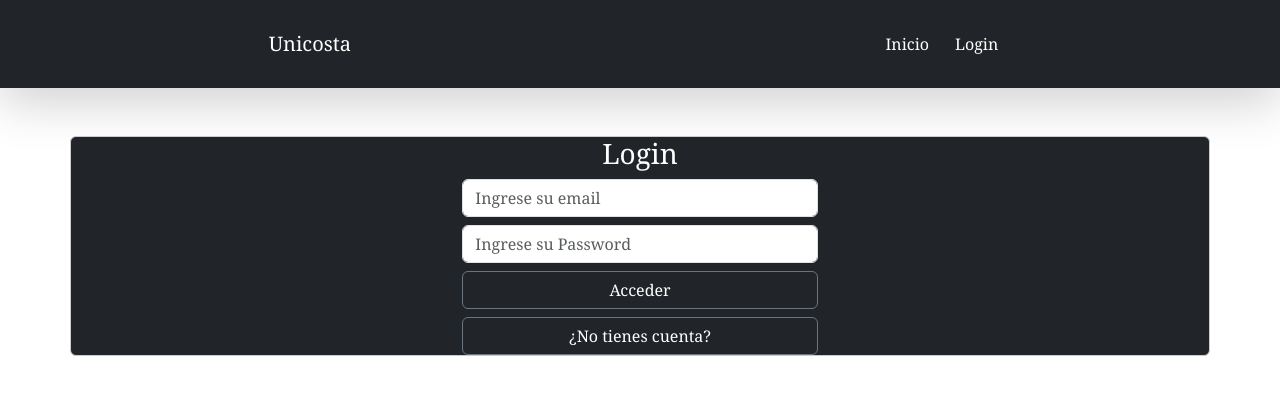
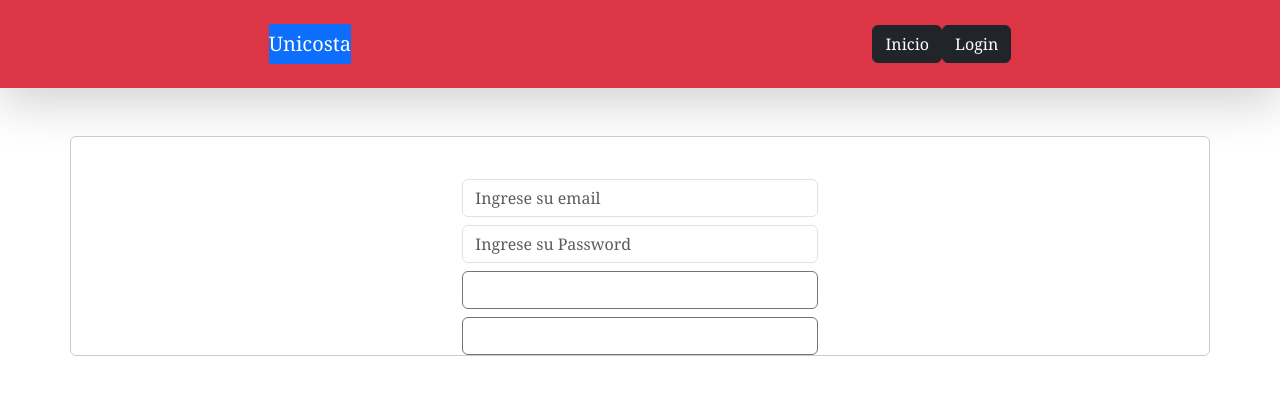
Before and after one commit to MYNISYE/centro_deportivo, a React (Vite) app: page /login in a window 1280 px wide. Shown: the top 394 px of the page. Built offline with nearby package versions, Linux system fonts and the light colour scheme; no server answers.

Commit message:
actualizacion

```diff
--- a/src/components/Login.jsx
+++ b/src/components/Login.jsx
@@ -91,7 +91,7 @@ const Login = () => {
 
 
     return (
-        <div class=' container-sm rounded card bg-dark '>
+        <div class=' container-sm rounded card bg-red '>
             <h3 className=' text-center text-white'>
                 {modoRegistro ? 'Registro de Usuarios' : 'Login'}
             </h3>
--- a/src/components/MisReservas.jsx
+++ b/src/components/MisReservas.jsx
@@ -50,7 +50,7 @@ const Reservas = () => {
             await db.collection(usuario).doc(elemento.id).delete();
             const listaFiltrada = lista.filter(elemento => elemento.id !== id)
             setLista(listaFiltrada)
-            window.location.reload();
+            navigate('/reservas')
             alert("La instalacion ahora se encuentra disponible");
         } catch (error) {
             console.error(error);
--- a/src/components/Navbar.jsx
+++ b/src/components/Navbar.jsx
@@ -7,8 +7,8 @@ const Navbar = (props) => {
   const navigate = useNavigate()
   const cerrarsesion = () => { auth.signOut().then(() => { navigate('/login') }) }
   return (
-    <div className='navbar navbar-expand-lg navbar-light bg-dark py-4 fixed shadow-lg p-3 mb-5'>
-      {props.firebaseUser !== null ? (<Link className='navbar-brand bg-dark text-bg-primary ' to="/">Unicosta - {props.firebaseUser.email} </Link>) : <Link className='navbar-brand bg-dark text-bg-primary' to="/">Unicosta </Link>}
+    <div className='navbar navbar-expand-lg navbar-light bg-danger py-4 fixed shadow-lg p-3 mb-5'>
+      {props.firebaseUser !== null ? (<Link className='navbar-brand text-bg-primary ' to="/">Unicosta - {props.firebaseUser.email} </Link>) : <Link className='navbar-brand text-bg-primary' to="/">Unicosta </Link>}
       <div className='d-flex'>
         <Link className='btn btn-dark' to="/">Inicio</Link>
 
--- a/src/firebase.js
+++ b/src/firebase.js
@@ -3,13 +3,13 @@ import 'firebase/firestore';
 import 'firebase/auth';
 
 const firebaseConfig = {
-  apiKey: "AIzaSyAU-VL8M6D4-Djx7mT13T8RKJFOLQE-BZo",
-  authDomain: "parcial-kiuvo.firebaseapp.com",
-  projectId: "parcial-kiuvo",
-  storageBucket: "parcial-kiuvo.appspot.com",
-  messagingSenderId: "1078681108137",
-  appId: "1:1078681108137:web:100dad9763e620ade9f3b8",
-  measurementId: "G-CTKBJKMQJ5"
+  apiKey: "AIzaSyAyyfQeIelH9XrmBs-XJ16plyFbHUCixl0",
+  authDomain: "libreria-e37db.firebaseapp.com",
+  projectId: "libreria-e37db",
+  storageBucket: "libreria-e37db.appspot.com",
+  messagingSenderId: "17143625487",
+  appId: "1:17143625487:web:d9951eb44ed95d775e307a",
+  measurementId: "G-7VG3JSJNJJ"
 };
 
 app.initializeApp(firebaseConfig);
```
